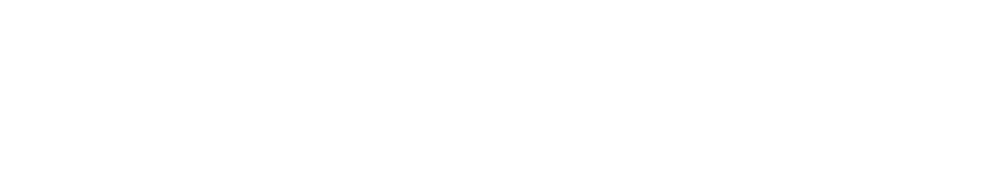
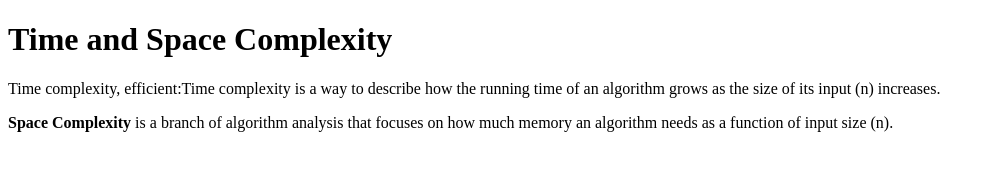
Before and after one commit to acciojob/time-and-space-complexity-843315, a website: page main.html in a window 1280 px wide. Shown: the whole page, without its empty margins (0-995 px from the left). Drawn offline with Linux system fonts and the light colour scheme.

Commit message:
created a submission

```diff
--- a/main.html
+++ b/main.html
@@ -8,6 +8,10 @@
 
 <body>
 	<!-- the entire body must be written by student -->
+
+	<h1>Time and Space Complexity</h1>
+	<p>Time complexity, efficient:Time complexity is a way to describe how the running time of an algorithm grows as the size of its input (n) increases.</p>
+	<p><b>Space Complexity </b>is a branch of algorithm analysis that focuses on how much memory an algorithm needs as a function of input size (n).</p>
     <script type="text/javascript" src="./script.js">
 </script>
 
```
